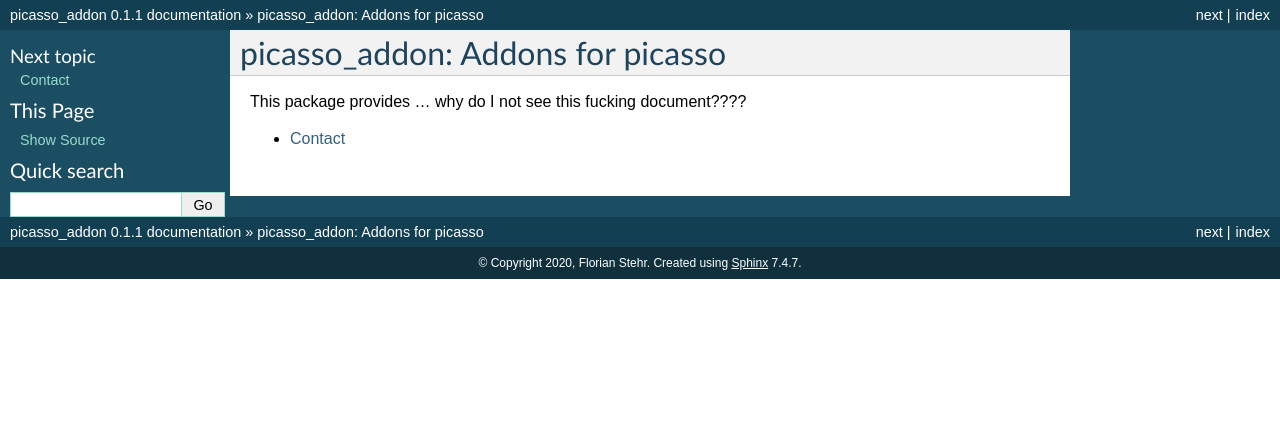
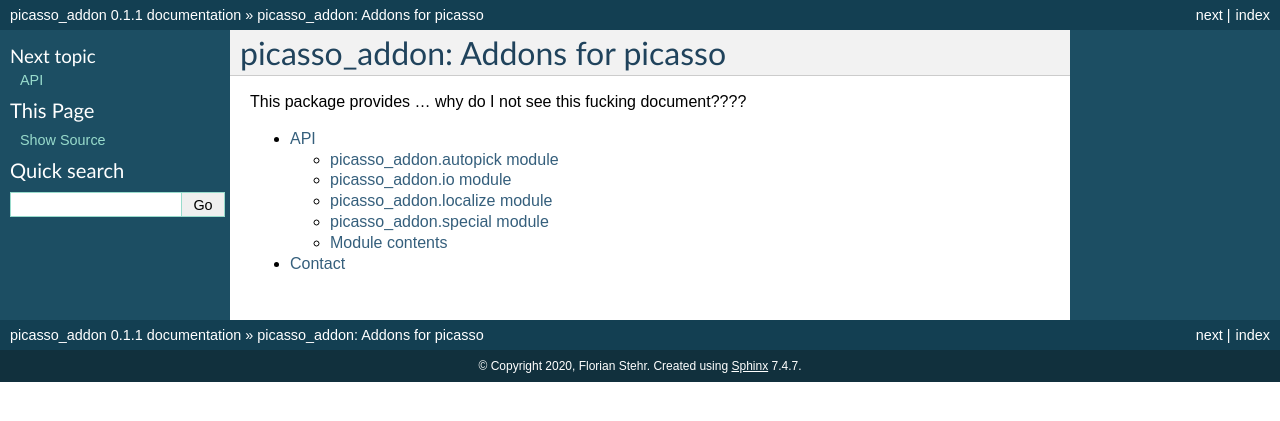
Before and after one commit to schwille-paint/picasso_addon, a Sphinx documentation site: the page built from docs/index.rst, in a window 1280 px wide. Shown: the top 421 px of the page. Built offline with Sphinx 7.4.7, drawn with Linux system fonts in a browser that asks for light colours; some of the changed lines change nothing that is shown.

```diff
--- a/docs/index.rst
+++ b/docs/index.rst
@@ -6,4 +6,5 @@
 .. toctree::
    :maxdepth: 2
 
-   contact
+   _source/modules
+   _source/contact
```
Also changed, not shown: docs/_source/contact.rst (renamed from docs/contact.rst), docs/_source/modules.rst (renamed from docs/modules.rst), docs/_source/picasso_addon.rst (renamed from docs/picasso_addon.rst), 11 other files.
